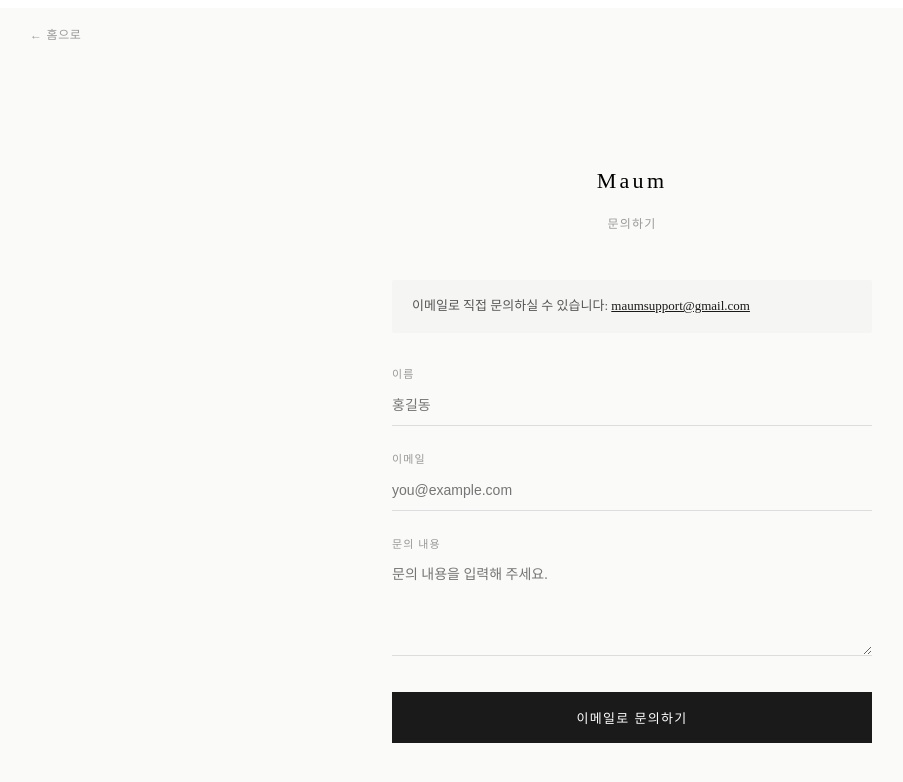
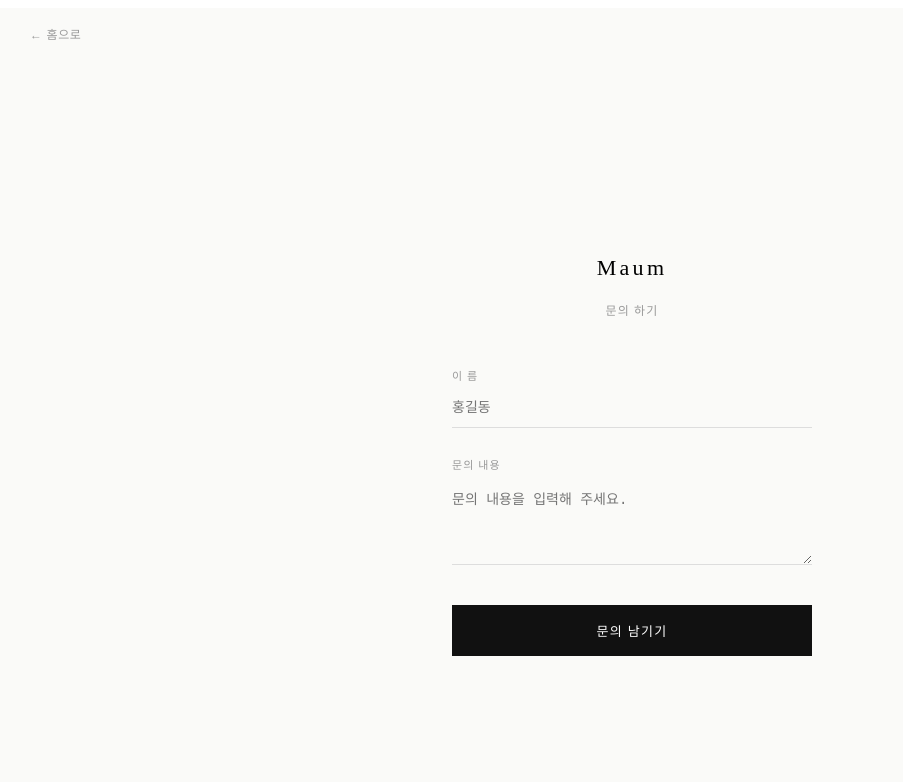
Before and after one commit to aaronlee103/maum-space, a Next.js app: page /contact in a window 1280 px wide. Shown: the top 782 px of the page, without its empty margins (8-911 px from the left). Built offline with nearby package versions, Linux system fonts and the light colour scheme.

Commit message:
Update contact.js

```diff
--- a/pages/contact.js
+++ b/pages/contact.js
@@ -4,23 +4,31 @@
 
 export default function ContactPage() {
   const router = useRouter();
-  const [form, setForm] = useState({ name: '', email: '', message: '' });
+  const [form, setForm] = useState({ name: '', message: '' });
   const [sent, setSent] = useState(false);
   const [loading, setLoading] = useState(false);
+  const [error, setError] = useState('');
 
   const handleChange = e => setForm(f => ({ ...f, [e.target.name]: e.target.value }));
 
-  const handleSubmit = e => {
+  const handleSubmit = async e => {
     e.preventDefault();
     setLoading(true);
-    // mailto 방식으로 이메일 클라이언트 열기
-    const subject = encodeURIComponent(`[Maum 문의] ${form.name}`);
-    const body = encodeURIComponent(
-      `이름: ${form.name}\n이메일: ${form.email}\n\n${form.message}`
-    );
-    window.location.href = `mailto:maumsupport@gmail.com?subject=${subject}&body=${body}`;
-    setLoading(false);
-    setSent(true);
+    setError('');
+    try {
+      const res = await fetch('/api/submit-inquiry', {
+        method: 'POST',
+        headers: { 'Content-Type': 'application/json' },
+        body: JSON.stringify(form),
+      });
+      const data = await res.json();
+      if (!res.ok) throw new Error(data.error || '오류가 발생했습니다.');
+      setSent(true);
+    } catch (err) {
+      setError(err.message);
+    } finally {
+      setLoading(false);
+    }
   };
 
   const inputStyle = {
@@ -34,69 +42,43 @@
 
   return (
     <>
-      <Head><title>문의하기 — Maum</title></Head>
+      <Head><title>문의하기 - Maum</title></Head>
       <div style={{ minHeight: '100vh', display: 'flex', flexDirection: 'column', alignItems: 'center', justifyContent: 'center', padding: '40px 20px', background: '#fafaf8' }}>
-
-        {/* 홈으로 버튼 */}
         <div style={{ position: 'absolute', top: '24px', left: '32px' }}>
           <button onClick={() => router.push('/')} style={{ fontSize: '12px', color: '#999', background: 'none', border: 'none', cursor: 'pointer', letterSpacing: '.05em' }}>
             ← 홈으로
           </button>
         </div>
-
         <h1 style={{ fontSize: '22px', fontWeight: 300, letterSpacing: '.15em', marginBottom: '8px' }}>Maum</h1>
-        <p style={{ fontSize: '12px', color: '#999', letterSpacing: '.1em', marginBottom: '48px' }}>문의하기</p>
-
+        <p style={{ fontSize: '12px', color: '#999', letterSpacing: '.1em', marginBottom: '48px' }}>문의 하기</p>
         {sent ? (
           <div style={{ textAlign: 'center', maxWidth: '360px' }}>
-            <div style={{ fontSize: '32px', marginBottom: '16px' }}>✉️</div>
-            <p style={{ fontSize: '14px', color: '#555', marginBottom: '8px' }}>이메일 클라이언트가 열렸습니다.</p>
-            <p style={{ fontSize: '13px', color: '#999', marginBottom: '32px' }}>
-              이메일 앱에서 전송을 눌러주세요.<br />
-              또는 직접 <a href="mailto:maumsupport@gmail.com" style={{ color: '#1a1a1a' }}>maumsupport@gmail.com</a>으로 문의해 주세요.
-            </p>
-            <button onClick={() => router.push('/')} style={{ padding: '14px 32px', background: '#1a1a1a', color: '#fff', border: 'none', fontSize: '13px', letterSpacing: '.1em', cursor: 'pointer' }}>
-              홈으로
+            <div style={{ fontSize: '32px', marginBottom: '16px' }}>✓</div>
+            <p style={{ fontSize: '14px', color: '#555', marginBottom: '8px' }}>문의가 접수되었습니다.</p>
+            <button onClick={() => router.push('/')} style={{ marginTop: '24px', fontSize: '12px', color: '#999', background: 'none', border: 'none', cursor: 'pointer', textDecoration: 'underline' }}>
+              홈으로 돌아가기
             </button>
           </div>
         ) : (
-          <div style={{ width: '100%', maxWidth: '480px' }}>
-            {/* 직접 이메일 안내 */}
-            <div style={{ background: '#f5f5f3', padding: '16px 20px', marginBottom: '32px', borderRadius: '2px' }}>
-              <p style={{ fontSize: '13px', color: '#555', margin: 0, lineHeight: 1.6 }}>
-                이메일로 직접 문의하실 수 있습니다:{' '}
-                <a href="mailto:maumsupport@gmail.com" style={{ color: '#1a1a1a', fontWeight: 400 }}>
-                  maumsupport@gmail.com
-                </a>
-              </p>
+          <form onSubmit={handleSubmit} style={{ width: '100%', maxWidth: '360px' }}>
+            <div style={{ marginBottom: '28px' }}>
+              <label style={labelStyle}>이 름</label>
+              <input name="name" value={form.name} onChange={handleChange} required style={inputStyle} placeholder="홍길동" />
             </div>
-
-            <form onSubmit={handleSubmit}>
-              <div style={{ marginBottom: '24px' }}>
-                <label style={labelStyle}>이름</label>
-                <input name="name" value={form.name} onChange={handleChange} required style={inputStyle} placeholder="홍길동" />
-              </div>
-              <div style={{ marginBottom: '24px' }}>
-                <label style={labelStyle}>이메일</label>
-                <input name="email" type="email" value={form.email} onChange={handleChange} required style={inputStyle} placeholder="you@example.com" />
-              </div>
-              <div style={{ marginBottom: '32px' }}>
-                <label style={labelStyle}>문의 내용</label>
-                <textarea
-                  name="message"
-                  value={form.message}
-                  onChange={handleChange}
-                  required
-                  rows={5}
-                  style={{ ...inputStyle, resize: 'vertical', paddingTop: '8px', fontFamily: 'inherit' }}
-                  placeholder="문의 내용을 입력해 주세요."
-                />
-              </div>
-              <button type="submit" disabled={loading} style={{ width: '100%', padding: '16px', background: '#1a1a1a', color: '#fff', border: 'none', fontSize: '13px', letterSpacing: '.1em', cursor: 'pointer' }}>
-                이메일로 문의하기
-              </button>
-            </form>
-          </div>
+            <div style={{ marginBottom: '28px' }}>
+              <label style={labelStyle}>문의 내용</label>
+              <textarea name="message" value={form.message} onChange={handleChange} required rows={4}
+                style={{ ...inputStyle, resize: 'vertical' }} placeholder="문의 내용을 입력해 주세요." />
+            </div>
+            {error && <p style={{ color: 'red', fontSize: '13px', marginBottom: '12px' }}>{error}</p>}
+            <button type="submit" disabled={loading} style={{
+              width: '100%', padding: '16px', background: '#111', color: '#fff',
+              border: 'none', cursor: loading ? 'not-allowed' : 'pointer',
+              fontSize: '13px', letterSpacing: '.1em', marginTop: '8px', opacity: loading ? 0.7 : 1,
+            }}>
+              {loading ? '전송 중...' : '문의 남기기'}
+            </button>
+          </form>
         )}
       </div>
     </>
```
